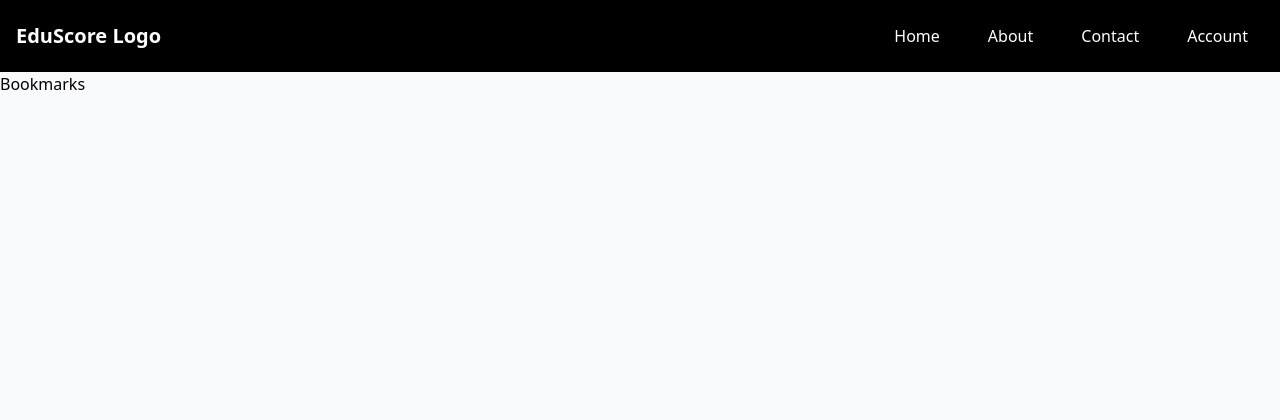
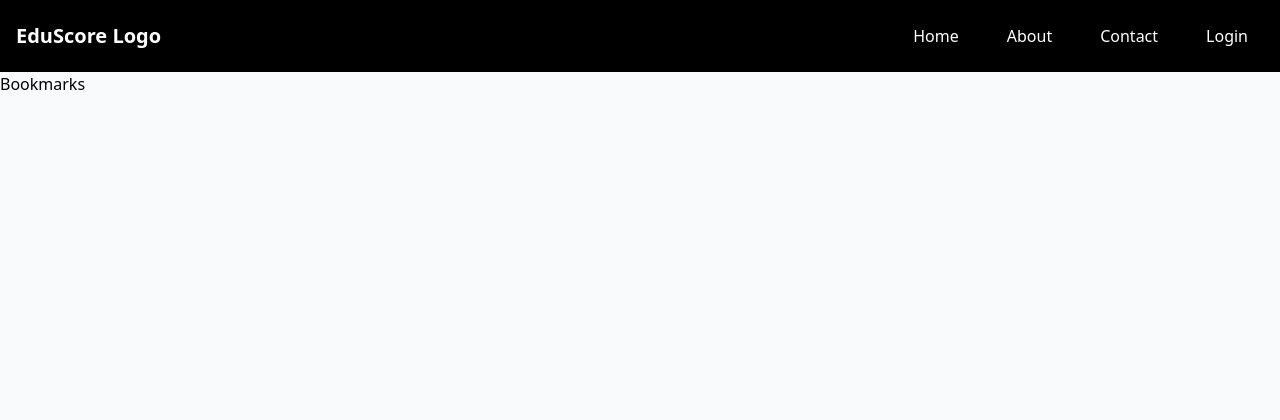
Before and after one commit to riCODEre/EduScore, a Django app: page /bookmark in a window 1280 px wide. Shown: the top 420 px of the page. Run offline with Django 5.2, Linux system fonts and the light colour scheme; data comes from the database, SQL or seed files in the repository; both versions use the stored data as it was after the commit; some libraries are stand-ins or nearby versions.

Commit message:
Navigation Fix
- Fixed navigation bar adding dynamic login and logout
- Removed initial landing
- used search as landing or home

```diff
--- a/EvalSys/urls.py
+++ b/EvalSys/urls.py
@@ -2,8 +2,8 @@ from django.urls import path
 from . import views
 
 urlpatterns = [
-    path('', views.landing, name='landing'),
-    path('home', views.landing, name='landing'),
+    path('', views.SearchProf, name='landing'),
+    path('home', views.SearchProf, name='home'),
     path('register', views.registerUser, name='registerUser'),
     path('eval_teacher/<teacher_id>', views.EvaluateTeacher, name='EvaluateTeacher'),
     path('eval_tag/<EvalID>', views.EvaluateTags, name='EvalTag'),
--- a/EvalSys/views.py
+++ b/EvalSys/views.py
@@ -161,7 +161,6 @@ def EvaluateTags(request, EvalID):
         return redirect('SearchProf')
 
 
-@login_required(login_url='UserLogin')
 def SearchProf(request):
     if request.method == "POST":
         form = SearchForm(request.POST)
--- a/templates/temp_2.html
+++ b/templates/temp_2.html
@@ -17,10 +17,15 @@
                 <a href="{% url 'landing' %}">EduScore Logo</a>
             </div>
             <div class="flex space-x-4">
-                <a href="#" class="px-4 py-2">Home</a>
+                <a href="{% url 'SearchProf' %}" class="px-4 py-2">Home</a>
                 <a href="#" class="px-4 py-2">About</a>
                 <a href="#" class="px-4 py-2">Contact</a>
-                <a href="#" class="px-4 py-2">Account</a>
+                {% if user.is_authenticated %}
+                    <a href="{% url 'UserLogout' %}" class="px-4 py-2">Logout</a>
+                {% else %}
+                    <a href="{% url 'UserLogin' %}" class="px-4 py-2">Login</a>
+                {% endif %}
+
             </div>
         </div>
     </header>
```
Also changed, not shown: db.sqlite3.
